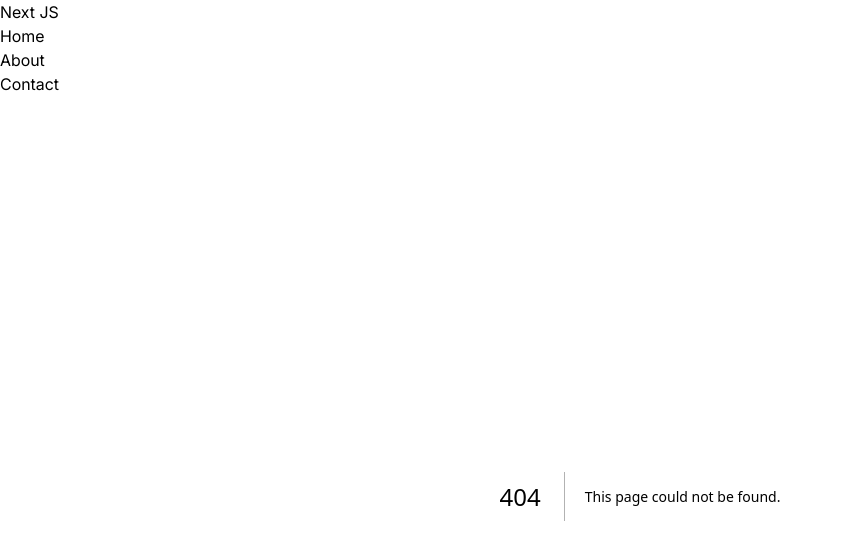
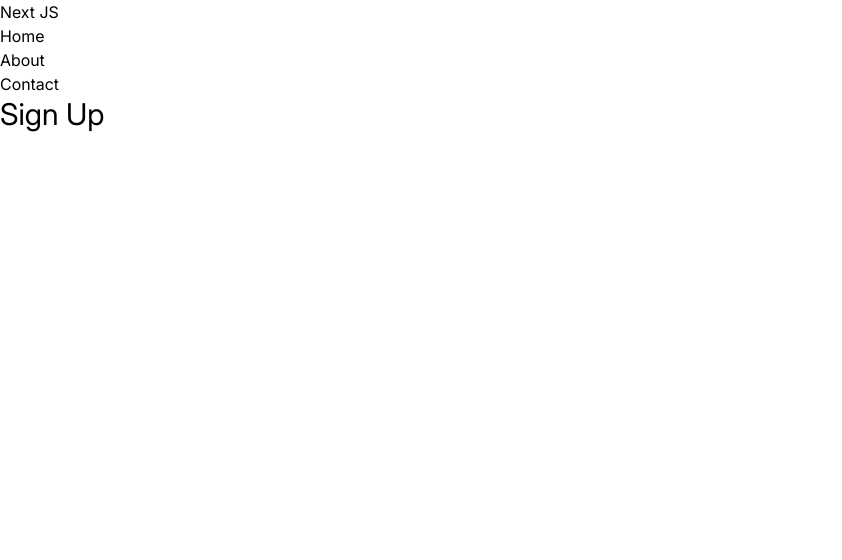
Before and after one commit to ariadiprana/nextjs_devflow, a Next.js app: page /sign-up in a window 1280 px wide. Before the commit this address had no page. Shown: the top 560 px of the page, without its empty margins (0-842 px from the left). Built offline with nearby package versions, Linux system fonts and the light colour scheme.

Commit message:
Routing Group

```diff
--- /dev/null
+++ b/app/(auth)/sign-in/page.tsx
@@ -0,0 +1,7 @@
+import React from "react";
+
+const SignIn = () => {
+  return <h1 className="text-3xl">Sign In</h1>;
+};
+
+export default SignIn;
--- /dev/null
+++ b/app/(auth)/sign-up/page.tsx
@@ -0,0 +1,7 @@
+import React from "react";
+
+const SignUp = () => {
+  return <h1 className="text-3xl">Sign Up</h1>;
+};
+
+export default SignUp;
```
Also changed, not shown: app/(dashboard)/about/page.tsx (renamed from app/about/page.tsx), app/(dashboard)/contact/page.tsx (renamed from app/contact/page.tsx), app/(dashboard)/projects/[name]/page.tsx (renamed from app/projects/[name]/page.tsx), app/(dashboard)/projects/list/page.tsx (renamed from app/projects/list/page.tsx), app/(dashboard)/projects/list/projects.module.css (renamed from app/projects/list/projects.module.css).
